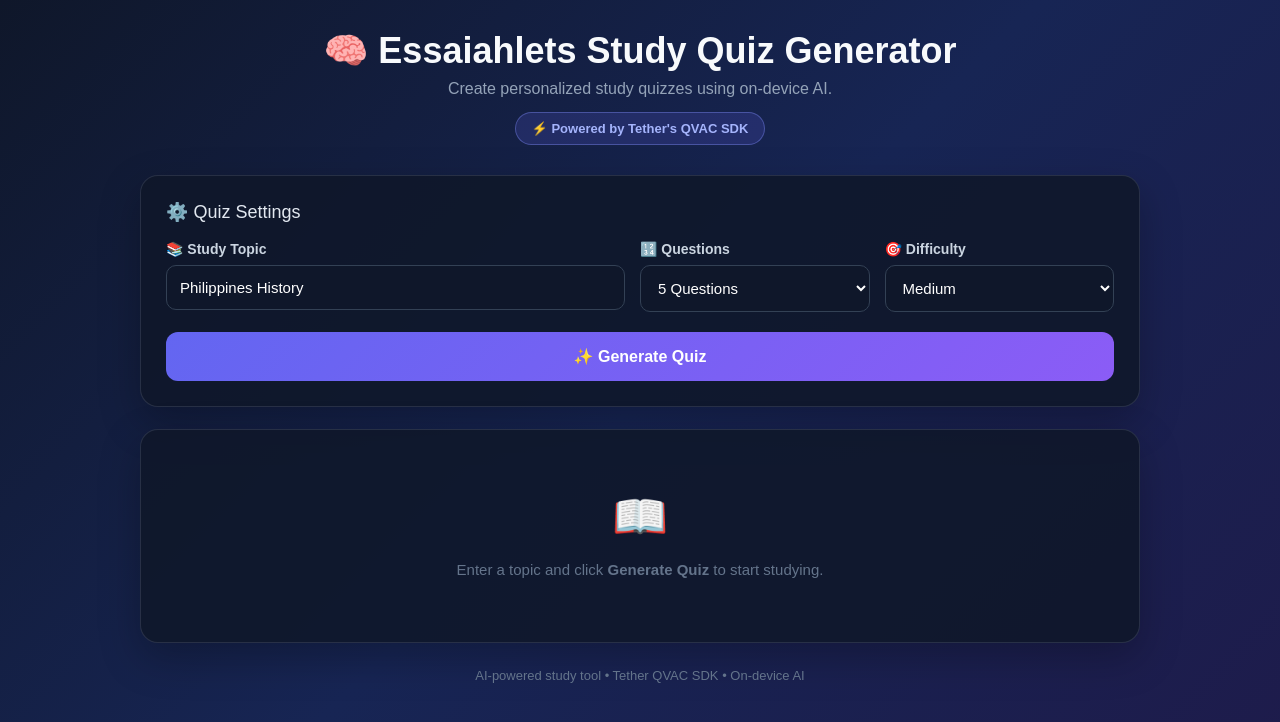
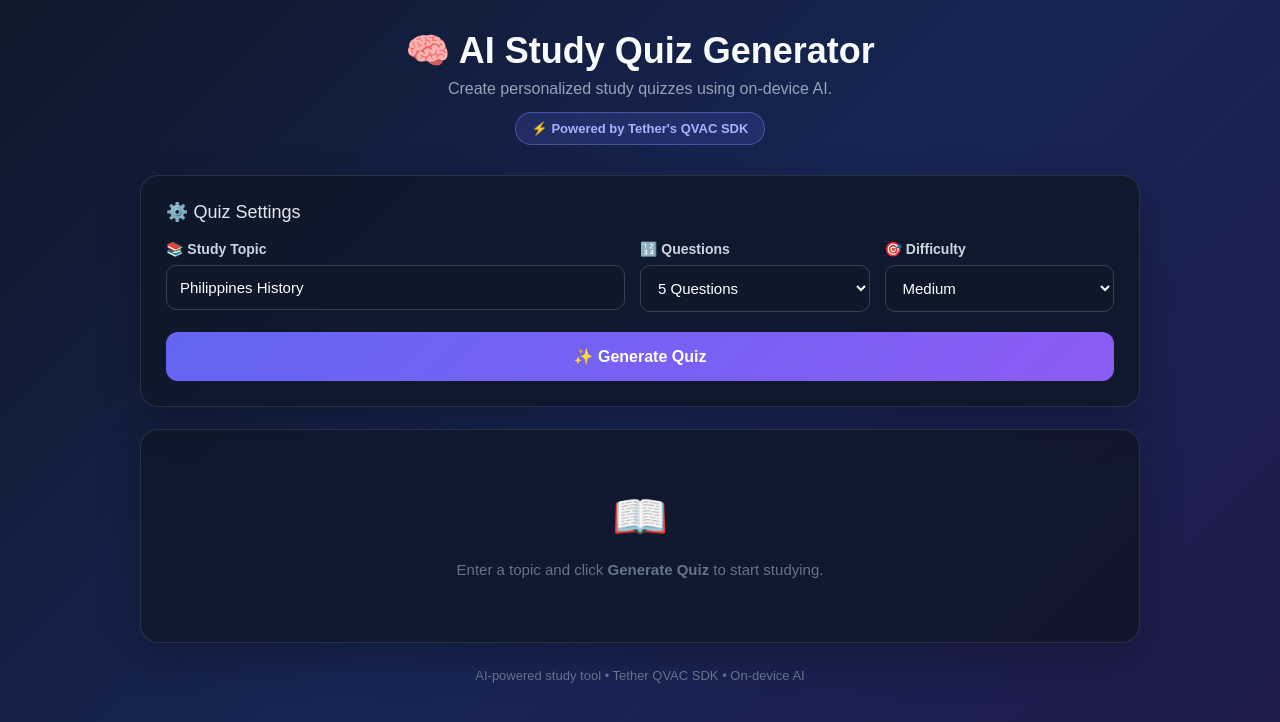
Before and after one commit to Essaiahlets/Essaiahlets-study-quiz-generator, an Electron app: page index.html in a window 1280 px wide. Drawn offline with Linux system fonts and the light colour scheme.

Commit message:
Update quiz interface

```diff
--- a/index.html
+++ b/index.html
@@ -3,7 +3,7 @@
 <head>
   <meta charset="UTF-8">
   <meta name="viewport" content="width=device-width, initial-scale=1.0">
-  <title>Essaiahlets Study Quiz Generator</title>
+  <title>AI Study Quiz Generator</title>
   <style>
     * {
       box-sizing: border-box;
@@ -279,7 +279,7 @@
 <body>
   <div class="container">
     <div class="header">
-      <h1>🧠 Essaiahlets Study Quiz Generator</h1>
+      <h1>🧠 AI Study Quiz Generator</h1>
       <p>
         Create personalized study quizzes using on-device AI.
       </p>
```
